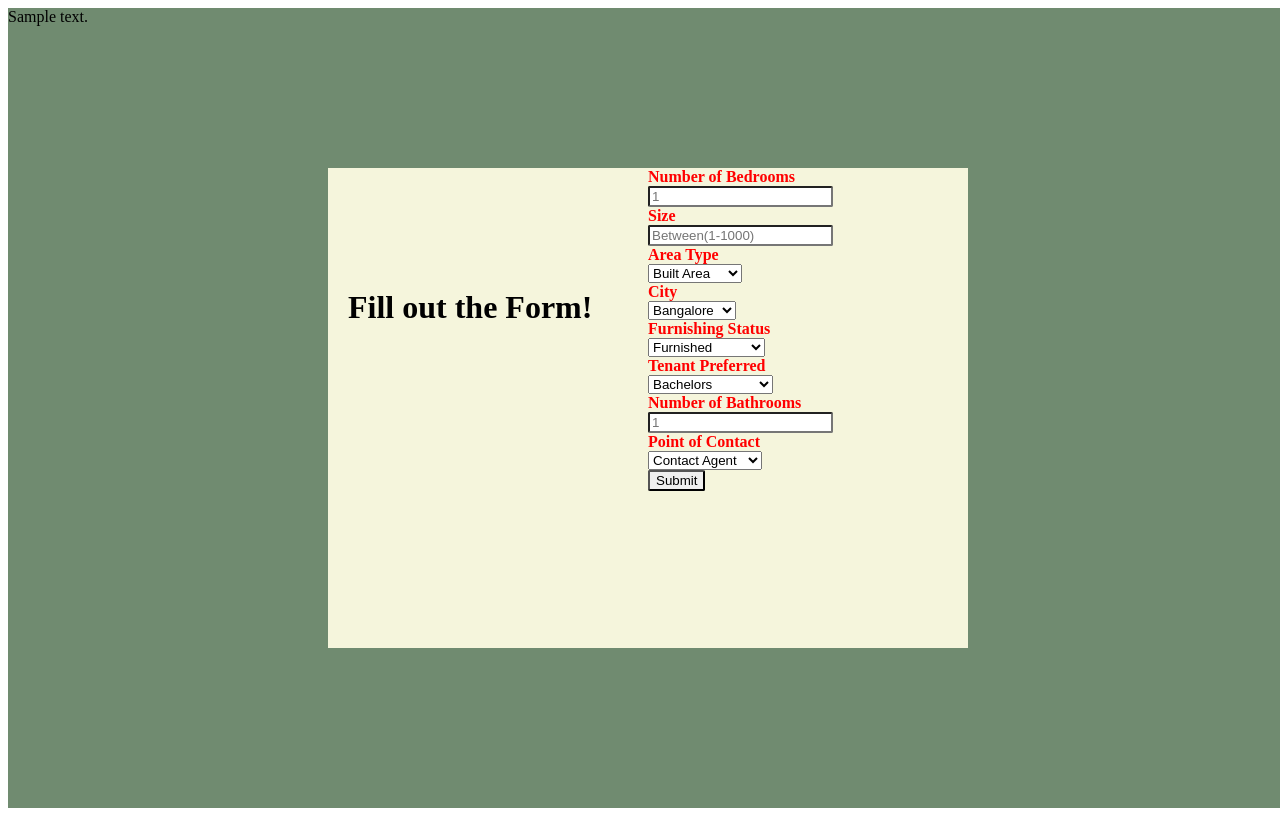
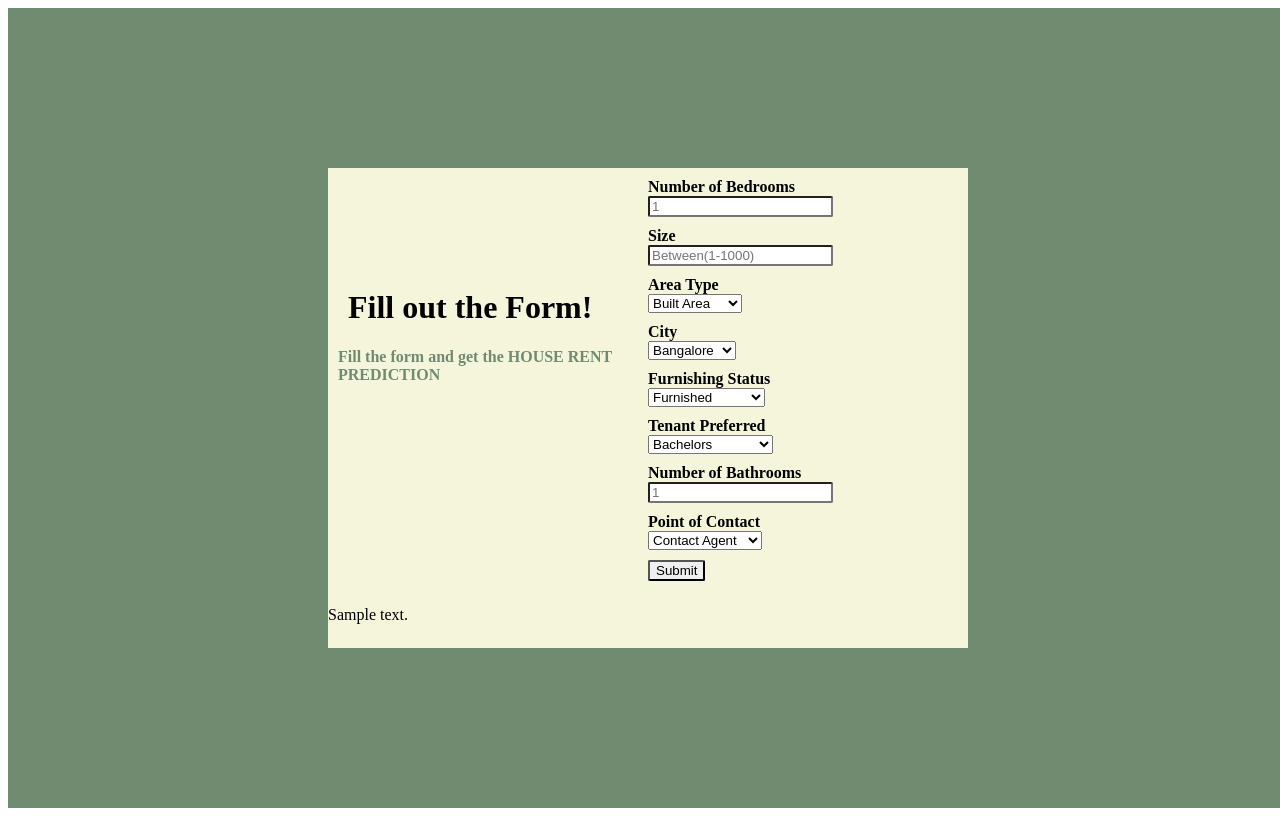
Before and after one commit to Vidhi1911/housepricing, a Flask app: template templates/index.html in a window 1280 px wide. Run offline with Flask 3, Linux system fonts and the light colour scheme; the template is opened without the code that fills it: most values are stand-ins (such as "Sample title", 1, 10 or a date in 2020); parts of the project's set-up code (start-up, migrations or seed data) failed here and were passed over.

Commit message:
This is the commit for web application

```diff
--- a/requirements.txt
+++ b/requirements.txt
@@ -3,3 +3,4 @@ scikit-learn == 1.3.0
 pandas
 numpy
 matplotlib
+gunicorn
--- a/templates/index.html
+++ b/templates/index.html
@@ -37,13 +37,22 @@
         }
         label{
             font-weight: bold;
-            color: red;
+            color: black;
+            margin-top: 10px;
             display:block;
         }
         input{
             border-radius: 2px;
             display:block
 
+        }
+        .submit-button{
+            margin-top: 10px;
+        }
+        p{
+            color:rgb(112, 139, 112);
+            text-align: left;
+            margin-left: -10px;
         }
         /* form{
            display:flex;
@@ -58,7 +67,7 @@
             <div class="index">
                 <div class="heading">
                     <h1>Fill out the Form!</h1>
-                    <p></p>
+                    <p>Fill the form and get the HOUSE RENT PREDICTION</p>
                 </div>
                 <div>
                     <form action="{{url_for('predict')}}" method="POST">
@@ -109,11 +118,12 @@
                             <option value="1">Contact Builder</option>
                             <option value="2">Contact Owner</option>
                         </select>
-                        <input type="submit" value="Submit">
+                        <input class = 'submit-button'type="submit" value="Submit">
                     </form>
                 </div>
+                {{prediction_text}}
             </div>
-            {{prediction_text}}
+
         </div>
         <!-- <div class = 'Heading'>
             <h1 class="heading">House Rent Prediction</h1>
```
Also changed, not shown: 1 other file.
